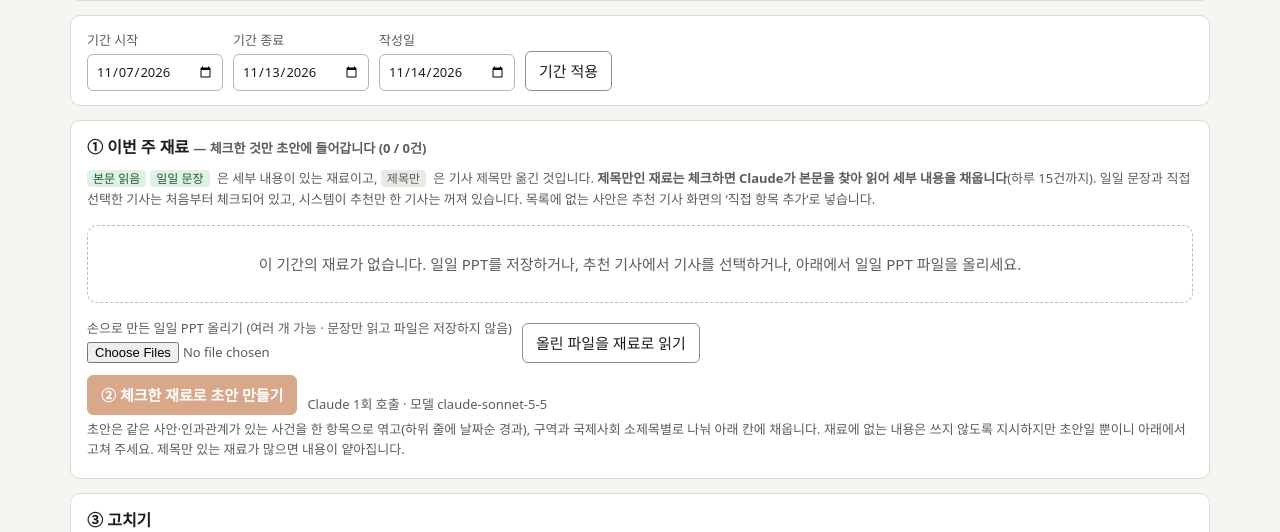
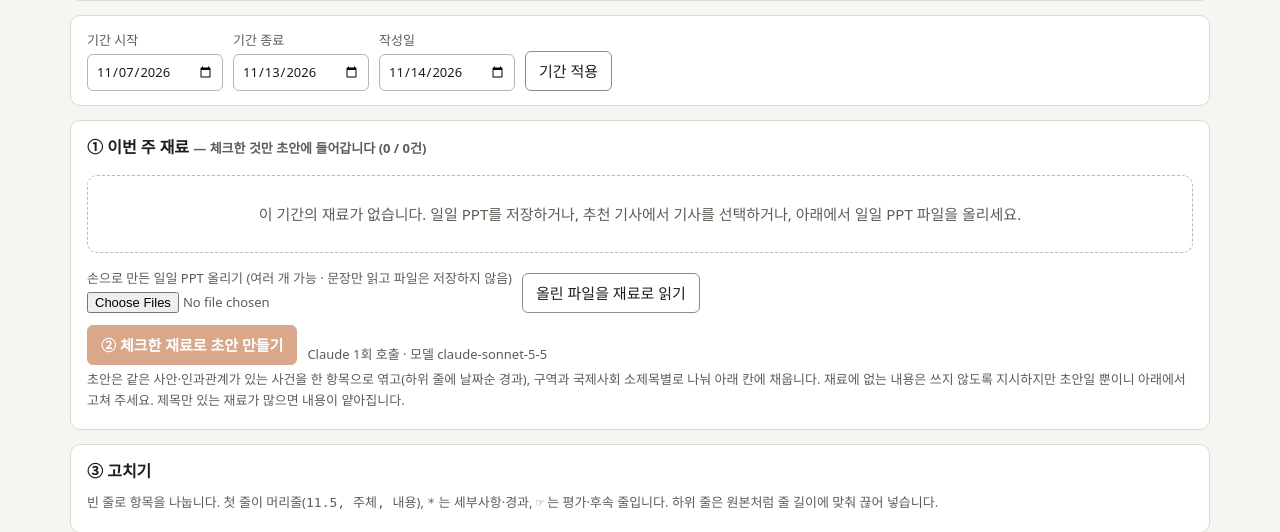
Before and after one commit to sik3220/mideast-news-system, a FastAPI app: page /weekly in a window 1280 px wide. Shown: the part 220-752 px from the top of the page. Run offline with FastAPI, Linux system fonts and the light colour scheme; data that the repository does not hold is empty.

Commit message:
주간 재료 목록 위의 안내문 삭제
Co-Authored-By: Claude Fable 5.2 <noreply@anthropic.com>
Claude-Session: https://claude.ai/code/session_01R8DUp8MDoKnd4hSZTmjQZP

```diff
--- a/app/static/style.css
+++ b/app/static/style.css
@@ -137,6 +137,5 @@ details.basis{margin-top:10px;font-size:14px}details.basis summary{cursor:pointe
 .mat .rs{display:block;margin-left:12px}
 .tag.d-full{background:#e2f1e6;color:#1d5a32}.tag.d-title{background:var(--chip);color:var(--muted)}
 .tag.d-raw{background:transparent;color:var(--muted);border:1px dashed #b9b6ad}
-.hint .tag{font-size:12px;border-radius:4px;padding:0 6px;margin-right:4px;white-space:nowrap}
 .item .tag.d-full{background:#e2f1e6;color:#1d5a32}
 .mat .mtext{unicode-bidi:isolate}.mat .msrc{color:var(--muted);font-size:13px;white-space:nowrap}
--- a/app/templates/weekly.html
+++ b/app/templates/weekly.html
@@ -27,9 +27,6 @@
 
 <section class="panel">
   <h2 class="sec">① 이번 주 재료 <span class="meta">— 체크한 것만 초안에 들어갑니다 (<span id="mat-count"></span>)</span></h2>
-  <p class="hint"><span class="tag d-full">본문 읽음</span><span class="tag d-full">일일 문장</span> 은 세부 내용이 있는 재료이고,
-    <span class="tag d-title">제목만</span> 은 기사 제목만 옮긴 것입니다. <b>제목만인 재료는 체크하면 Claude가 본문을 찾아 읽어 세부 내용을 채웁니다</b>{% if research_max %}(하루 {{ research_max }}건까지){% endif %}.
-    일일 문장과 직접 선택한 기사는 처음부터 체크되어 있고, 시스템이 추천만 한 기사는 꺼져 있습니다. 목록에 없는 사안은 추천 기사 화면의 ‘직접 항목 추가’로 넣습니다.</p>
   {% if pending and llm_ready %}<div class="working" id="mat-working" role="status" data-start="{{ start }}">
     <span class="dot"></span> 원문 제목 그대로인 재료 {{ pending }}건을 보고서 문체로 정리하고 있습니다. 끝나면 목록이 바뀝니다.</div>{% endif %}
   {% if materials %}
```
